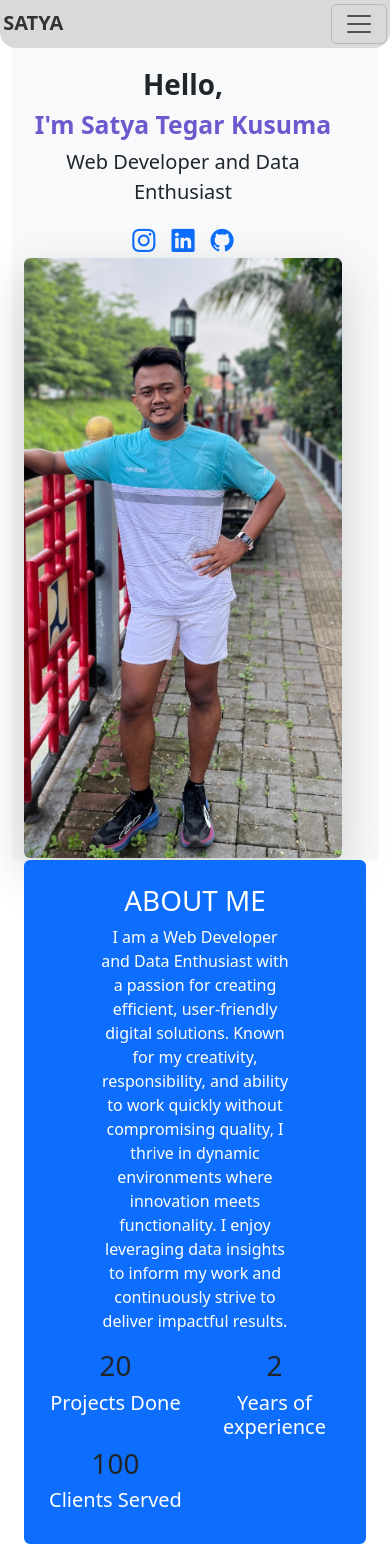
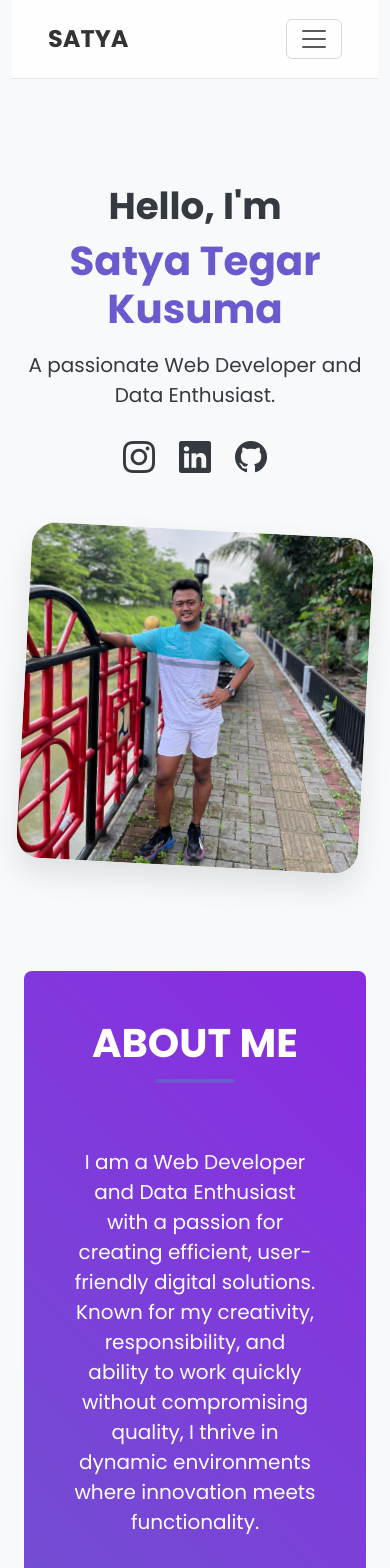
Before and after one commit to satyakusuma/Personal-Porto, a React (Vite) app: page / in a window 390 px wide. Shown: the top 1568 px of the page. Built offline with nearby package versions, Linux system fonts and the light colour scheme.

Commit message:
Memperindah dan mempercantik

```diff
--- a/src/components/about/About.jsx
+++ b/src/components/about/About.jsx
@@ -1,38 +1,37 @@
-import React, { useEffect } from "react";
+import React from "react";
 import { Col, Container, Row } from "react-bootstrap";
-import { useLocation } from "react-router-dom";
-import AOS from "aos";
 
 const About = () => {
-  const location = useLocation();
-
-  useEffect(() => {
-    AOS.refresh();
-  }, [location]);
   return (
-    <Container id="about">
-      <div className="bg-primary p-4 rounded" data-aos="fade-up">
-        <h1 className="text-center text-white">ABOUT ME</h1>
-        <p className="text-center text-white mr-5 ml-5 mx-5">
+    <Container id="about" className="py-5">
+      <div
+        className="p-5 rounded-3"
+        style={{
+          background: "linear-gradient(45deg, #6A5ACD, #8A2BE2)",
+          color: "white",
+        }}
+        data-aos="fade-up"
+      >
+        <h1 className="text-center section-title text-white">ABOUT ME</h1>
+        <p className="text-center lead mx-auto" style={{ maxWidth: "800px" }}>
           I am a Web Developer and Data Enthusiast with a passion for creating
           efficient, user-friendly digital solutions. Known for my creativity,
           responsibility, and ability to work quickly without compromising
           quality, I thrive in dynamic environments where innovation meets
-          functionality. I enjoy leveraging data insights to inform my work and
-          continuously strive to deliver impactful results.
+          functionality.
         </p>
-        <Row>
-          <Col className="text-center" xs={6} md={4}>
-            <h1>20</h1>
-            <h5 className="text-white">Projects Done</h5>
+        <Row className="mt-5 text-center">
+          <Col xs={12} md={4} className="mb-4 mb-md-0">
+            <h2 className="display-4 fw-bold">20+</h2>
+            <h5>Projects Done</h5>
           </Col>
-          <Col className="text-center" xs={6} md={4}>
-            <h1>2</h1>
-            <h5 className="text-white">Years of experience</h5>
+          <Col xs={12} md={4} className="mb-4 mb-md-0">
+            <h2 className="display-4 fw-bold">2</h2>
+            <h5>Years of Experience</h5>
           </Col>
-          <Col className="text-center" xs={6} md={4}>
-            <h1>100</h1>
-            <h5 className="text-white">Clients Served</h5>
+          <Col xs={12} md={4}>
+            <h2 className="display-4 fw-bold">100+</h2>
+            <h5>Happy Clients</h5>
           </Col>
         </Row>
       </div>
--- a/src/components/content/Content.css
+++ b/src/components/content/Content.css
@@ -1,23 +1,48 @@
-@keyframes fadeInUp {
-    from {
-      opacity: 0;
-      transform: translateY(20px);
-    }
-    to {
-      opacity: 1;
-      transform: translateY(0);
-    }
+.content-section {
+  min-height: 100vh;
+  background-color: #f8f9fa;
+  padding: 2rem 0;
 }
 
-  .animate-text {
-    animation: fadeInUp 1.5s ease-in-out;
+.primary-color {
+  color: #6A5ACD;
+}
+
+.image-container {
+  width: 100%;
+  max-width: 450px;
+  height: auto;
+  border-radius: 1.5rem;
+  overflow: hidden;
+  box-shadow: 0 15px 30px rgba(0, 0, 0, 0.1);
+  transform: rotate(3deg);
+  transition: transform 0.3s ease;
+}
+
+.image-container:hover {
+  transform: rotate(0) scale(1.05);
+}
+
+.image-container img {
+    width: 100%;
+    height: 100%;
+    object-fit: cover;
+}
+
+.social-icons a {
+  color: #343a40;
+  font-size: 2rem;
+  transition: color 0.3s ease, transform 0.3s ease;
+}
+
+.social-icons a:hover {
+  color: #6A5ACD;
+  transform: translateY(-5px);
 }
 
 @media (max-width: 767px) {
-    .animate-text {
-      animation: fadeInUp 2s ease-in-out;
-    }
-    .text-margin {
-      margin-top: 50px;
+    .content-section {
+        padding-top: 80px;
+        text-align: center;
     }
 }
--- a/src/components/content/Content.jsx
+++ b/src/components/content/Content.jsx
@@ -1,66 +1,51 @@
-import React, { useEffect } from "react";
+import React from "react";
 import { Container, Row, Col, Image } from "react-bootstrap";
 import SatyaImg from "../../assets/Sungai.jpg";
 import "./Content.css";
-import { useLocation } from "react-router-dom";
-import AOS from "aos";
 
 const Content = () => {
-  const location = useLocation();
-
-  useEffect(() => {
-    AOS.refresh();
-  }, [location]);
   return (
     <Container
       fluid
-      className="bg-light vh-100 d-flex align-items-center "
-      data-aos="fade-up"
+      className="content-section d-flex align-items-center"
       id="home"
     >
-      <Row className="w-100">
+      <Container>
+        <Row className="align-items-center">
           <Col
             xs={12}
             md={6}
-          className="d-flex flex-column justify-content-center text-center text-md-start"
+            className="text-center text-md-start"
+            data-aos="fade-right"
           >
-          <h1 className="fw-bold text-margin" data-aos="fade-up">
-            Hello,
-          </h1>
-          <h2
-            style={{ color: "#6A5ACD" }}
-            className="fw-bold"
-            data-aos="fade-up"
-          >
-            I'm Satya Tegar Kusuma
+            <h1 className="display-3 fw-bold">Hello, I'm</h1>
+            <h2 className="display-2 fw-bold primary-color">
+              Satya Tegar Kusuma
             </h2>
-          <p className="fs-5" data-aos="fade-up">
-            Web Developer and Data Enthusiast
+            <p className="lead mt-3">
+              A passionate Web Developer and Data Enthusiast.
             </p>
-          <div
-            className="d-flex justify-content-center justify-content-md-start gap-3"
-            data-aos="fade-up"
-          >
+            <div className="social-icons mt-4 d-flex justify-content-center justify-content-md-start gap-4">
               <a
                 href="https://www.instagram.com/satyakusuma01"
                 target="_blank"
                 rel="noopener noreferrer"
               >
-              <i className="bi bi-instagram fs-3"></i>
+                <i className="bi bi-instagram"></i>
               </a>
               <a
-              href="#https://www.linkedin.com/in/satya-tegar-kusuma-978b30233/"
+                href="https://www.linkedin.com/in/satya-tegar-kusuma-978b30233/"
                 target="_blank"
                 rel="noopener noreferrer"
               >
-              <i className="bi bi-linkedin fs-3"></i>
+                <i className="bi bi-linkedin"></i>
               </a>
               <a
                 href="https://github.com/satyakusuma"
                 target="_blank"
                 rel="noopener noreferrer"
               >
-              <i className="bi bi-github fs-3"></i>
+                <i className="bi bi-github"></i>
               </a>
             </div>
           </Col>
@@ -68,22 +53,15 @@ const Content = () => {
           <Col
             xs={12}
             md={6}
-          className="d-flex justify-content-center align-items-center"
-          data-aos="fade-up"
+            className="d-flex justify-content-center align-items-center mt-5 mt-md-0"
+            data-aos="fade-left"
           >
-          <div
-            className="rounded overflow-hidden shadow-lg"
-            style={{ width: "500px", height: "600px" }}
-          >
-            <Image
-              src={SatyaImg}
-              alt="Satya Tegar Kusuma"
-              fluid
-              style={{ objectFit: "cover", height: "100%" }}
-            />
+            <div className="image-container">
+              <Image src={SatyaImg} alt="Satya Tegar Kusuma" fluid />
             </div>
           </Col>
         </Row>
+      </Container>
     </Container>
   );
 };
--- a/src/components/navbar/Navbar.css
+++ b/src/components/navbar/Navbar.css
@@ -1,95 +1,76 @@
 .navbar-custom {
-    background-color: #D9D9D9;
-    padding: 0.75rem 1rem;
-    border-bottom-left-radius: 1rem;
-    border-bottom-right-radius: 1rem;
-    position: fixed;
-    top: 0;
-    left: 0;
-    right: 0;
-    z-index: 1000;
+    background-color: rgba(255, 255, 255, 0.8);
+    backdrop-filter: blur(10px);
+    padding: 1rem 1.5rem;
+    border-bottom: 1px solid rgba(0, 0, 0, 0.1);
+    transition: background-color 0.3s ease;
 }
 
 .navbar-brand-custom {
     font-weight: bold;
-    font-size: 1.25rem;
+    font-size: 1.5rem;
     color: #333;
 }
 
 .nav-link-custom {
-    background-color: #879FFC;
-    color: #FFFFFF;
-    padding: 0.5rem 1.5rem;
-    border-radius: 0.5rem;
-    margin: 0 0.5rem;
-    text-align: center;
-    transition: background-color 0.3s;
+    color: #555;
+    margin: 0 1rem;
+    font-weight: 500;
+    position: relative;
+    transition: color 0.3s ease;
+}
+
+.nav-link-custom::after {
+    content: '';
+    position: absolute;
+    bottom: -5px;
+    left: 0;
+    width: 0;
+    height: 2px;
+    background-color: #6A5ACD;
+    transition: width 0.3s ease;
 }
 
 .nav-link-custom:hover {
-    background-color: #2563EB;
+    color: #6A5ACD;
+}
+
+.nav-link-custom:hover::after {
+    width: 100%;
 }
 
 .nav-link-contact {
-    color: #1F0909;
+    background-color: #6A5ACD;
+    color: #FFFFFF;
     padding: 0.5rem 1.5rem;
-    border-radius: 0.5rem;
-    margin: 0 0.5rem;
-    text-align: center;
-    border: 1px solid #1E3A8A;
+    border-radius: 50px;
+    margin-left: 1rem;
+    transition: background-color 0.3s ease, transform 0.3s ease;
 }
 
 .nav-link-contact:hover {
-    background-color: #879FFC;
+    background-color: #5a4ab9;
     color: #FFFFFF;
-}
-
-.navbar-container {
-    min-height: 100vh;
-    background-color: #f9fafb;
+    transform: translateY(-2px);
 }
 
 @media (max-width: 767px) {
     .navbar-custom .navbar-collapse {
-        text-align: center;
-        padding-top: 1rem;
+        background-color: rgba(255, 255, 255, 0.95);
+        border-radius: 1rem;
+        padding: 1rem;
+        margin-top: 1rem;
     }
 
-    .nav-link-custom,
+    .nav-link-custom {
+        margin: 0.5rem 0;
+        text-align: center;
+    }
+
     .nav-link-contact {
         display: block;
         width: 100%;
-        margin: 0.5rem 0;
-        padding: 0.75rem;
-    }
-
-    .navbar-brand-custom {
-        font-size: 1.5rem;
+        text-align: center;
+        margin: 1rem 0 0.5rem;
     }
 }
-
-@media (max-width: 576px) {
-    .navbar-custom {
-        padding: 0.2rem;
-    }
-
-    .nav-link-custom,
-    .nav-link-contact {
-        margin: 0.25rem 0;
-        width: 90%;
-        text-align: center;
-    }
-
-    .navbar-collapse {
-        display: flex;
-        flex-direction: column;
-        align-items: center;
-        gap: 0.5rem;
-    }
-
-    .navbar-brand-custom {
-        font-size: 1.25rem;
-        margin-bottom: 0.1rem;
-        text-align: center;
-    }
-}
--- a/src/components/navbar/Navbar.jsx
+++ b/src/components/navbar/Navbar.jsx
@@ -4,9 +4,8 @@ import "./Navbar.css";
 
 const CustomNavbar = () => {
   return (
-    <div>
-      <Navbar expand="md">
-        <Container className="navbar-custom">
+    <Navbar expand="md" className="navbar-custom sticky-top">
+      <Container>
         <Navbar.Brand href="/" className="navbar-brand-custom">
           SATYA
         </Navbar.Brand>
@@ -20,7 +19,7 @@ const CustomNavbar = () => {
               About
             </Nav.Link>
             <Nav.Link href="#project" className="nav-link-custom">
-                Project
+              Projects
             </Nav.Link>
             <Nav.Link href="#contact" className="nav-link-contact">
               Contact Me
@@ -29,7 +28,6 @@ const CustomNavbar = () => {
         </Navbar.Collapse>
       </Container>
     </Navbar>
-    </div>
   );
 };
 
--- /dev/null
+++ b/src/index.css
@@ -0,0 +1,31 @@
+@import url('https://fonts.googleapis.com/css2?family=Poppins:wght@400;500;700&display=swap');
+
+body {
+  font-family: 'Poppins', sans-serif;
+  background-color: #f8f9fa;
+  color: #343a40;
+}
+
+h1, h2, h3, h4, h5, h6 {
+  font-weight: 700;
+}
+
+.section-title {
+  text-align: center;
+  margin-bottom: 4rem;
+  font-size: 2.5rem;
+  position: relative;
+  padding-bottom: 1rem;
+}
+
+.section-title::after {
+  content: '';
+  position: absolute;
+  bottom: 0;
+  left: 50%;
+  transform: translateX(-50%);
+  width: 80px;
+  height: 4px;
+  background-color: #6A5ACD;
+  border-radius: 2px;
+}
--- a/src/main.jsx
+++ b/src/main.jsx
@@ -6,6 +6,7 @@ import router from './routers/router.jsx'
 import 'bootstrap-icons/font/bootstrap-icons.css'
 import 'aos/dist/aos.css';
 import AOS from 'aos';
+import './index.css'
 
 AOS.init({
   duration: 1000,
```
Also changed, not shown: src/components/contact/Contact.jsx (+66 -83 lines), src/components/projects/Project.jsx (+35 -44 lines), src/components/services/Service.jsx (+45 -43 lines), src/components/skills/Skill.jsx (+27 -19 lines). Lines whose indentation alone changed are shown as unchanged.
